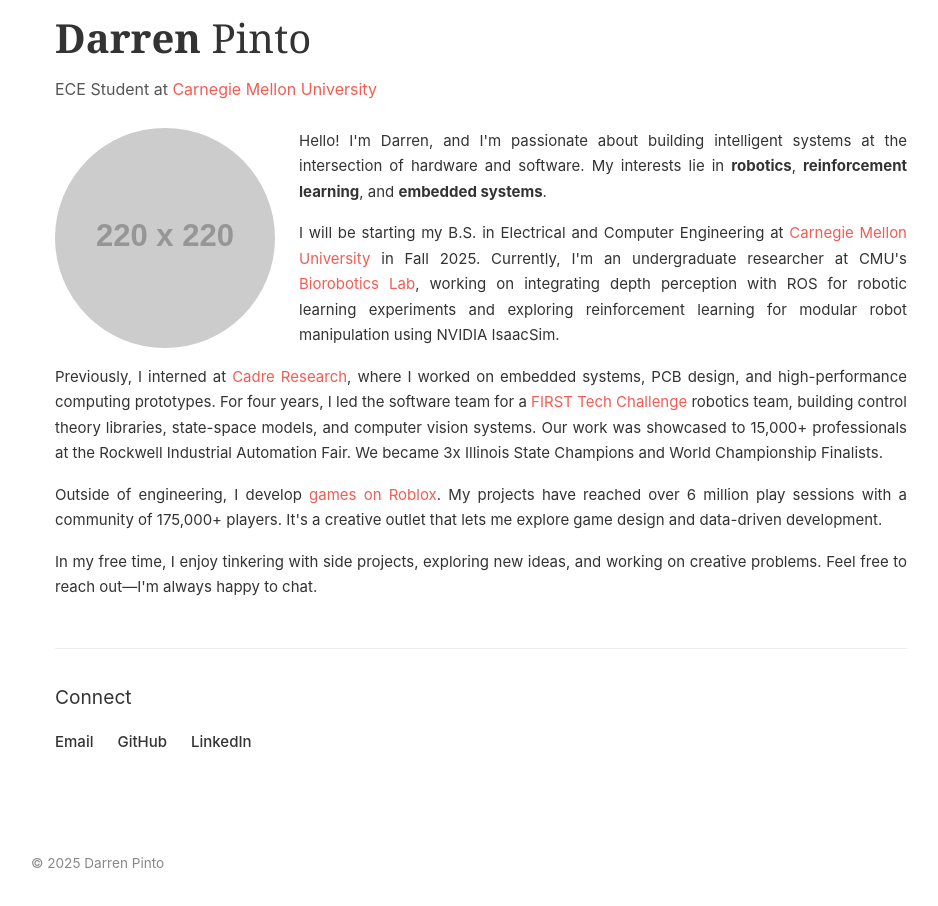
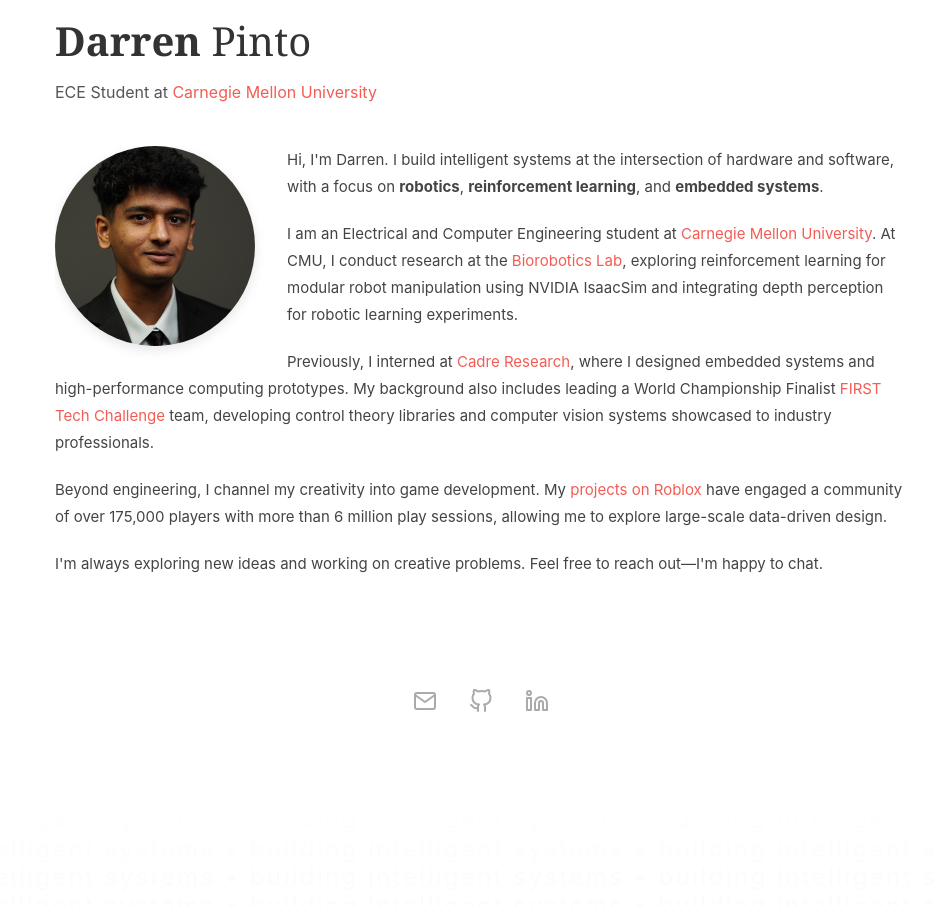
Before and after one commit to darrenpintoo/darrenpintoo.github.io, a React (Vite) app: page / in a window 1280 px wide. Shown: the part 100-1006 px from the top of the page, without its empty margins (159-1097 px from the left). Built offline with nearby package versions, Linux system fonts and the light colour scheme.

Commit message:
prototype

```diff
--- a/src/App.jsx
+++ b/src/App.jsx
@@ -1,13 +1,63 @@
 import { profile } from './data';
+import { useState, useEffect, useRef } from 'react';
 
 function App() {
+  const [isVisible, setIsVisible] = useState(false);
+  const [infiniteLines, setInfiniteLines] = useState([]);
+  const footerRef = useRef(null);
+
+  useEffect(() => {
+    const observer = new IntersectionObserver(
+      ([entry]) => {
+        // Trigger when 10% of the element is visible
+        if (entry.isIntersecting) {
+          setIsVisible(true);
+        }
+      },
+      { threshold: 0.1 }
+    );
+
+    if (footerRef.current) {
+      observer.observe(footerRef.current);
+    }
+
+    return () => {
+      if (footerRef.current) {
+        observer.unobserve(footerRef.current);
+      }
+    };
+  }, []);
+
+  useEffect(() => {
+    let ticking = false;
+
+    const handleScroll = () => {
+      if (!ticking) {
+        window.requestAnimationFrame(() => {
+          // Check if we're near bottom
+          if (window.innerHeight + window.scrollY >= document.body.offsetHeight - 200) {
+            const baseText = "building intelligent systems • ";
+            const text = baseText.repeat(8); // Repeat to fill border-to-border
+            setInfiniteLines(prev => {
+              // Truly infinite: no limit
+              return [...prev, text, text];
+            });
+          }
+          ticking = false;
+        });
+        ticking = true;
+      }
+    };
+
+    window.addEventListener('scroll', handleScroll);
+    return () => window.removeEventListener('scroll', handleScroll);
+  }, []);
+
   return (
     <>
       <header className="header">
         <div className="header-inner">
           <a href="#" className="active">About</a>
-          <a href={`https://${profile.contact.github}`} target="_blank" rel="noreferrer">GitHub</a>
-          <a href={`https://${profile.contact.linkedin}`} target="_blank" rel="noreferrer">LinkedIn</a>
         </div>
       </header>
 
@@ -19,62 +69,70 @@
 
         <div className="profile-section prose">
           <img
-            src="https://placehold.co/220x220/e0e0e0/666?text=Photo"
+            src="/darren.jpg"
             alt="Darren Pinto"
             className="profile-image"
           />
 
           <p>
-            Hello! I'm Darren, and I'm passionate about building intelligent systems at the intersection of
-            hardware and software. My interests lie in <strong>robotics</strong>, <strong>reinforcement learning</strong>,
+            Hi, I'm Darren. I build intelligent systems at the intersection of hardware and software,
+            with a focus on <strong>robotics</strong>, <strong>reinforcement learning</strong>,
             and <strong>embedded systems</strong>.
           </p>
 
           <p>
-            I will be starting my B.S. in Electrical and Computer Engineering at{' '}
-            <a href="https://www.cmu.edu/" target="_blank" rel="noreferrer">Carnegie Mellon University</a> in Fall 2025.
-            Currently, I'm an undergraduate researcher at CMU's{' '}
-            <a href="https://www.cmu.edu/robotics/" target="_blank" rel="noreferrer">Biorobotics Lab</a>,
-            working on integrating depth perception with ROS for robotic learning experiments and exploring
-            reinforcement learning for modular robot manipulation using NVIDIA IsaacSim.
+            I am an Electrical and Computer Engineering student at{' '}
+            <a href="https://www.cmu.edu/" target="_blank" rel="noreferrer">Carnegie Mellon University</a>.
+            At CMU, I conduct research at the <a href="https://www.cmu.edu/robotics/" target="_blank" rel="noreferrer">Biorobotics Lab</a>,
+            exploring reinforcement learning for modular robot manipulation using NVIDIA IsaacSim and integrating
+            depth perception for robotic learning experiments.
           </p>
 
           <p>
-            Previously, I interned at <a href="https://www.cadreforensics.com/" target="_blank" rel="noreferrer">Cadre Research</a>, where I worked on embedded systems,
-            PCB design, and high-performance computing prototypes. For four years, I led the software team
-            for a <a href="https://www.firstinspires.org/robotics/ftc" target="_blank" rel="noreferrer">FIRST Tech Challenge</a> robotics
-            team, building control theory libraries, state-space models, and computer vision systems.
-            Our work was showcased to 15,000+ professionals at the Rockwell Industrial Automation Fair.
-            We became 3x Illinois State Champions and World Championship Finalists.
+            Previously, I interned at <a href="https://www.cadreforensics.com/" target="_blank" rel="noreferrer">Cadre Research</a>,
+            where I designed embedded systems and high-performance computing prototypes. My background also includes
+            leading a World Championship Finalist <a href="https://www.firstinspires.org/robotics/ftc" target="_blank" rel="noreferrer">FIRST Tech Challenge</a> team,
+            developing control theory libraries and computer vision systems showcased to industry professionals.
           </p>
 
           <p>
-            Outside of engineering, I develop <a href="https://www.roblox.com/games/114162328499203/Find-the-Toons" target="_blank" rel="noreferrer">games on Roblox</a>. My projects have reached over 6 million
-            play sessions with a community of 175,000+ players. It's a creative outlet that lets me
-            explore game design and data-driven development.
+            Beyond engineering, I channel my creativity into game development. My <a href="https://www.roblox.com/games/114162328499203/Find-the-Toons" target="_blank" rel="noreferrer">projects on Roblox</a> have
+            engaged a community of over 175,000 players with more than 6 million play sessions, allowing me to explore
+            large-scale data-driven design.
           </p>
 
           <p>
-            In my free time, I enjoy tinkering with side projects, exploring new ideas, and working
-            on creative problems. Feel free to reach out—I'm always happy to chat.
+            I'm always exploring new ideas and working on creative problems. Feel free to reach out—I'm happy to chat.
           </p>
         </div>
 
-        <div className="socials-section">
-          <h3 style={{ fontSize: '1.2rem', marginBottom: '1rem', fontWeight: '400' }}>Connect</h3>
-          <div className="social-links">
-            <a href={`mailto:${profile.contact.email}`}>Email</a>
-            <a href={`https://${profile.contact.github}`} target="_blank" rel="noreferrer">GitHub</a>
-            <a href={`https://${profile.contact.linkedin}`} target="_blank" rel="noreferrer">LinkedIn</a>
+        <div
+          ref={footerRef}
+          className={`socials-section fade-in-section ${isVisible ? 'is-visible' : ''}`}
+        >
+          {/* Icons container */}
+          <div className="social-links icons">
+            <a href={`mailto:${profile.contact.email} `} aria-label="Email">
+              <svg xmlns="http://www.w3.org/2000/svg" width="24" height="24" viewBox="0 0 24 24" fill="none" stroke="currentColor" strokeWidth="2" strokeLinecap="round" strokeLinejoin="round"><path d="M4 4h16c1.1 0 2 .9 2 2v12c0 1.1-.9 2-2 2H4c-1.1 0-2-.9-2-2V6c0-1.1.9-2 2-2z"></path><polyline points="22,6 12,13 2,6"></polyline></svg>
+            </a>
+            <a href={`https://${profile.contact.github}`} target="_blank" rel="noreferrer" aria-label="GitHub">
+              <svg xmlns="http://www.w3.org/2000/svg" width="24" height="24" viewBox="0 0 24 24" fill="none" stroke="currentColor" strokeWidth="2" strokeLinecap="round" strokeLinejoin="round"><path d="M9 19c-5 1.5-5-2.5-7-3m14 6v-3.87a3.37 3.37 0 0 0-.94-2.61c3.14-.35 6.44-1.54 6.44-7A5.44 5.44 0 0 0 20 4.77 5.07 5.07 0 0 0 19.91 1S18.73.65 16 2.48a13.38 13.38 0 0 0-7 0C6.27.65 5.09 1 5.09 1A5.07 5.07 0 0 0 5 4.77a5.44 5.44 0 0 0-1.5 3.78c0 5.42 3.3 6.61 6.44 7A3.37 3.37 0 0 0 9 18.13V22"></path></svg>
+            </a>
+            <a href={`https://${profile.contact.linkedin}`} target="_blank" rel="noreferrer" aria-label="LinkedIn">
+              <svg xmlns="http://www.w3.org/2000/svg" width="24" height="24" viewBox="0 0 24 24" fill="none" stroke="currentColor" strokeWidth="2" strokeLinecap="round" strokeLinejoin="round"><path d="M16 8a6 6 0 0 1 6 6v7h-4v-7a2 2 0 0 0-2-2 2 2 0 0 0-2 2v7h-4v-7a6 6 0 0 1 6-6z"></path><rect x="2" y="9" width="4" height="12"></rect><circle cx="4" cy="4" r="2"></circle></svg>
+            </a>
           </div>
         </div>
       </main>
 
-      <footer className="footer">
-        <div className="container" style={{ padding: '1rem 0' }}>
-          © {new Date().getFullYear()} Darren Pinto
-        </div>
-      </footer>
+      {/* Infinite Text Area */}
+      <div className="infinite-scroll-container">
+        {
+          infiniteLines.map((line, i) => (
+            <p key={i} className="infinite-text-line">{line}</p>
+          ))
+        }
+      </div>
     </>
   );
 }
--- a/src/index.css
+++ b/src/index.css
@@ -54,24 +54,29 @@
 
 /* Header */
 .header {
-  background-color: var(--bg-header);
-  /* Remove minimal padding to let inner handle it */
+  background-color: rgba(255, 255, 255, 0.95);
+  backdrop-filter: blur(10px);
+  border-bottom: 1px solid #eaeaea;
+  position: sticky;
+  top: 0;
+  z-index: 100;
 }
 
 .header-inner {
   max-width: var(--max-width);
   margin: 0 auto;
   padding: 1rem 1.5rem;
-  /* Clean vertical spacing */
   display: flex;
   justify-content: flex-end;
-  /* Modern alignment */
-  gap: 1.5rem;
+  gap: 2rem;
+  align-items: center;
 }
 
 .header a {
-  color: #fff;
-  font-size: 0.9rem;
+  color: var(--text-secondary);
+  font-size: 0.95rem;
+  font-weight: 500;
+  transition: color 0.2s;
 }
 
 .header a:hover {
@@ -80,7 +85,8 @@
 }
 
 .header a.active {
-  color: var(--accent);
+  color: var(--text-primary);
+  font-weight: 600;
 }
 
 /* Main Content */
@@ -88,38 +94,43 @@
   max-width: var(--max-width);
   margin: 0 auto;
   padding: 3rem 1.5rem;
+  min-height: 80vh;
+  /* Ensure content pushes footer down */
 }
 
 /* Subtitle */
 .subtitle {
   font-size: 1rem;
   color: var(--text-secondary);
-  margin-bottom: 1.5rem;
+  margin-bottom: 2.5rem;
 }
 
 /* Profile section with floated image */
 .profile-section {
   overflow: hidden;
-  /* Clear float */
 }
 
 .profile-image {
   float: left;
-  width: 220px;
-  height: 220px;
-  /* Square for circle */
+  width: 200px;
+  height: 200px;
   object-fit: cover;
-  /* Crop to fit */
-  margin-right: 1.5rem;
+  object-position: center 35%;
+  /* Adjust to show top of head */
+  margin-right: 2rem;
   margin-bottom: 1rem;
   border-radius: 50%;
-  /* Circular */
+  box-shadow: 0 4px 12px rgba(0, 0, 0, 0.1);
+  /* Subtle shadow for depth */
 }
 
 /* Prose */
 .prose p {
-  margin-bottom: 1rem;
-  text-align: justify;
+  margin-bottom: 1.25rem;
+  text-align: left;
+  /* Justify can sometimes make spacing weird on web, left is often cleaner */
+  line-height: 1.8;
+  color: #444;
 }
 
 .prose p:last-child {
@@ -128,35 +139,94 @@
 
 /* Footer & Socials */
 .socials-section {
-  margin-top: 3rem;
+  margin-top: 5rem;
   padding-top: 2rem;
-  border-top: 1px solid #eee;
+  /* border-top: 1px solid #eaeaea; removed border for cleaner fade effect */
+  text-align: center;
 }
 
-.social-links {
-  display: flex;
-  gap: 1.5rem;
-  margin-bottom: 2rem;
+/* Scroll Fade Effect */
+.fade-in-section {
+  opacity: 0;
+  transform: translateY(30px);
+  transition: opacity 1s ease-out, transform 1s ease-out;
+  will-change: opacity, visibility;
 }
 
-.social-links a {
-  font-weight: 500;
-  color: var(--text-primary);
-  border-bottom: 1px solid transparent;
-  transition: all 0.2s ease;
+.fade-in-section.is-visible {
+  opacity: 1;
+  transform: none;
 }
 
-.social-links a:hover {
+/* Infinite Text */
+.infinite-scroll-container {
+  text-align: center;
+  overflow: hidden;
+  padding-bottom: 2rem;
+  width: 100%;
+  /* Fade effect: transparent at top, opaque at bottom */
+  mask-image: linear-gradient(to bottom, transparent 0%, black 100%);
+  -webkit-mask-image: linear-gradient(to bottom, transparent 0%, black 100%);
+}
+
+.infinite-text-line {
+  color: #f7f7f7;
+  /* Very faint on white bg */
+  font-family: var(--font-sans);
+  font-size: 1.5rem;
+  line-height: 1.2;
+  white-space: nowrap;
+  user-select: none;
+  margin: 0;
+  letter-spacing: 0.1em;
+}
+
+.fade-text {
+  margin-bottom: 2rem;
+  font-family: var(--font-sans);
+  font-size: 0.9rem;
+  color: #888;
+  letter-spacing: 0.05em;
+  text-transform: lowercase;
+}
+
+/* Icon Styling */
+.social-links.icons {
+  display: flex;
+  justify-content: center;
+  gap: 2rem;
+  margin-bottom: 1rem;
+}
+
+.social-links.icons a {
+  color: #aaa;
+  transition: all 0.3s cubic-bezier(0.175, 0.885, 0.32, 1.275);
+  display: flex;
+  align-items: center;
+  justify-content: center;
+  border-bottom: none;
+  /* No underline for icons */
+}
+
+.social-links.icons a:hover {
   color: var(--accent);
-  border-bottom-color: var(--accent);
-  text-decoration: none;
+  transform: translateY(-5px) scale(1.1);
+}
+
+.social-links.icons svg {
+  width: 24px;
+  height: 24px;
 }
 
 .footer {
-  text-align: left;
-  /* Align left for academic feel */
-  color: #888;
-  font-size: 0.85rem;
-  margin-top: 0;
-  padding: 0;
+  width: 100%;
+  background-color: transparent;
+  /* Transparent to blend with fade if needed, or keep fa */
+  /* border-top: 1px solid #eaeaea; */
+  padding: 2.5rem 0;
+  margin-top: 2rem;
+  text-align: center;
+  color: #ccc;
+  /* Lighter text for subtle look */
+  font-size: 0.8rem;
 }
```
Also changed, not shown: public/darren.jpg (added).
